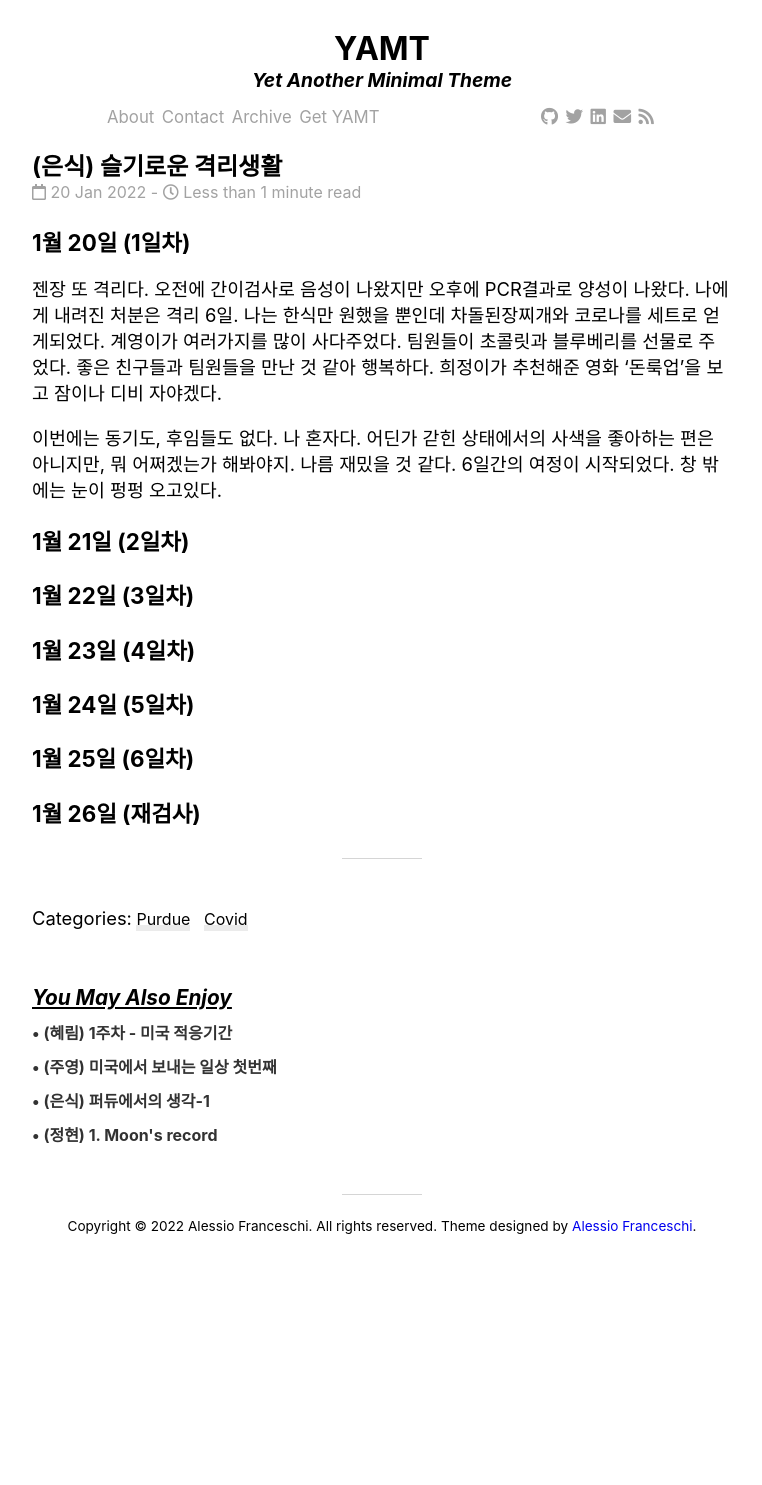
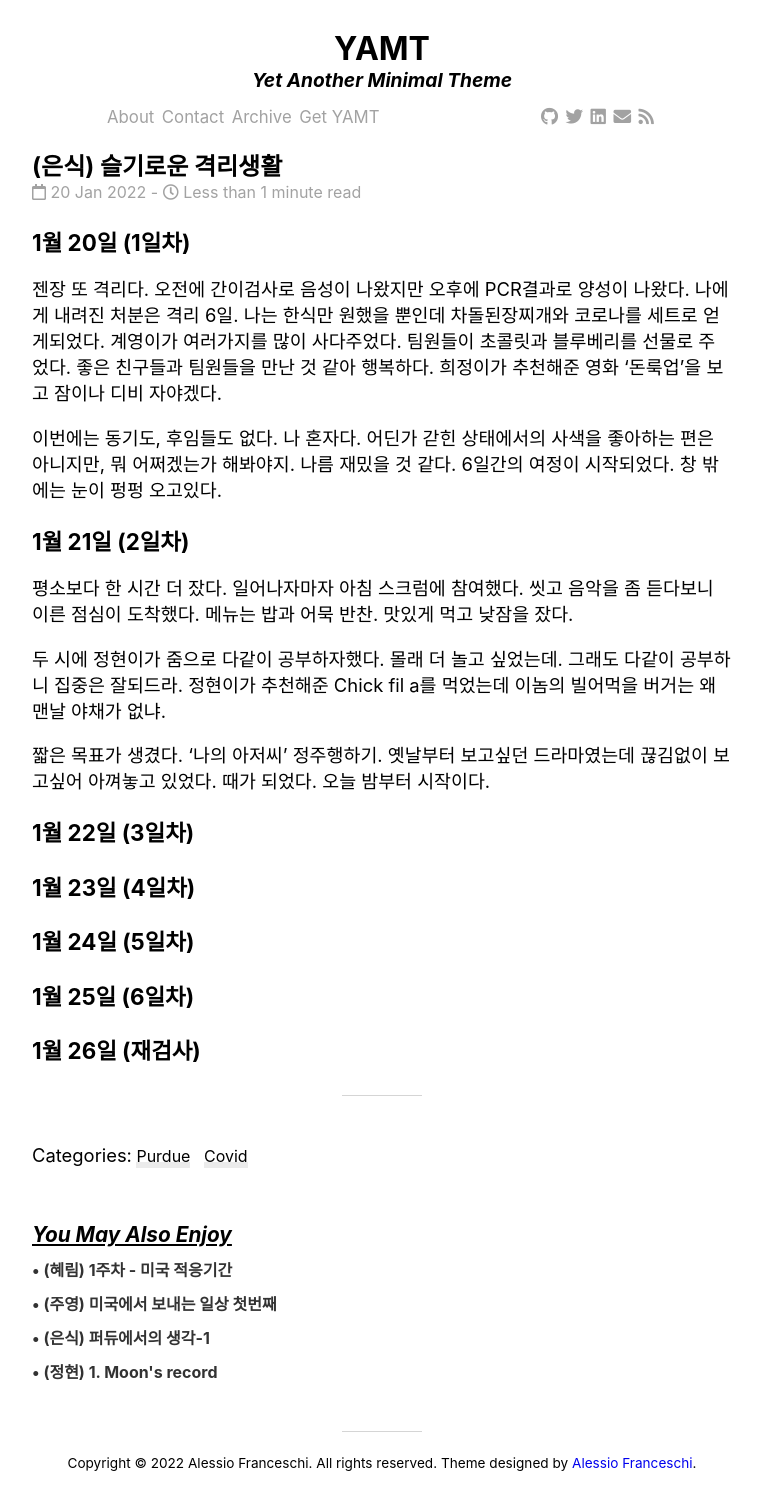
Before and after one commit to Bikini-city/Bikini-city.github.io, a Jekyll site: the page built from _posts/2022-01-20-corona-es.md, in a window 1280 px wide. Shown: the whole page, without its empty margins (258-1020 px from the left). Built offline with Jekyll 4.4.1, drawn with Linux system fonts in a browser that asks for light colours; nearby versions of some CDN libraries; comment, search, counter and statistics services are not loaded; before the commit the page ends 1248 px from its top, so only the background shows below that.

Commit message:
[docs] 은식이의 코로나 일기 둘째날 추가

```diff
--- a/_posts/2022-01-20-corona-es.md
+++ b/_posts/2022-01-20-corona-es.md
@@ -14,6 +14,12 @@ customexcerpt: "격리 생활 in purdue"
 
 ### 1월 21일 (2일차)
 
+평소보다 한 시간 더 잤다. 일어나자마자 아침 스크럼에 참여했다. 씻고 음악을 좀 듣다보니 이른 점심이 도착했다. 메뉴는 밥과 어묵 반찬. 맛있게 먹고 낮잠을 잤다.
+
+두 시에 정현이가 줌으로 다같이 공부하자했다. 몰래 더 놀고 싶었는데. 그래도 다같이 공부하니 집중은 잘되드라. 정현이가 추천해준 Chick fil a를 먹었는데 이놈의 빌어먹을 버거는 왜 맨날 야채가 없냐.
+
+짧은 목표가 생겼다. '나의 아저씨' 정주행하기. 옛날부터 보고싶던 드라마였는데 끊김없이 보고싶어 아껴놓고 있었다. 때가 되었다. 오늘 밤부터 시작이다.
+
 ### 1월 22일 (3일차)
 
 ### 1월 23일 (4일차)
```
